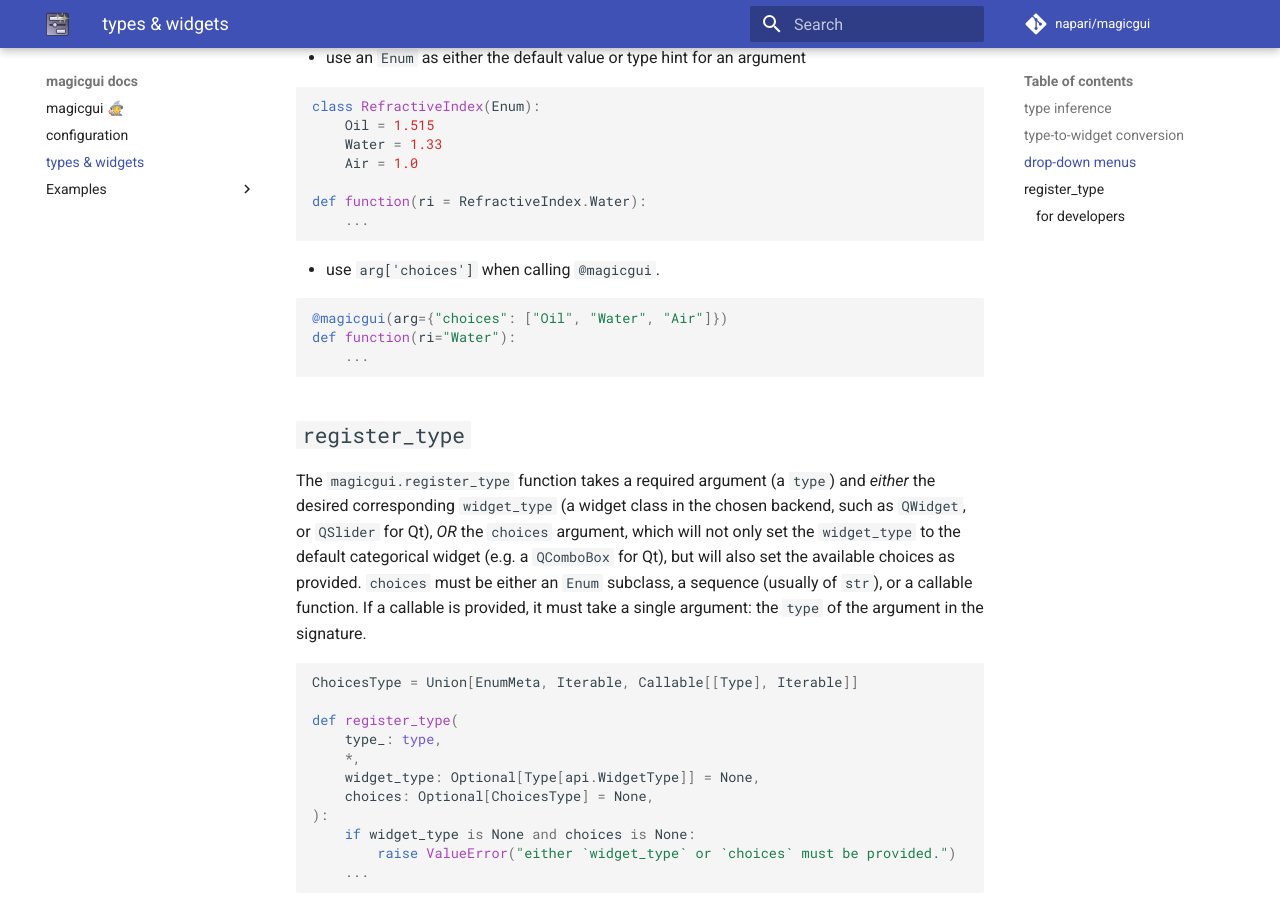
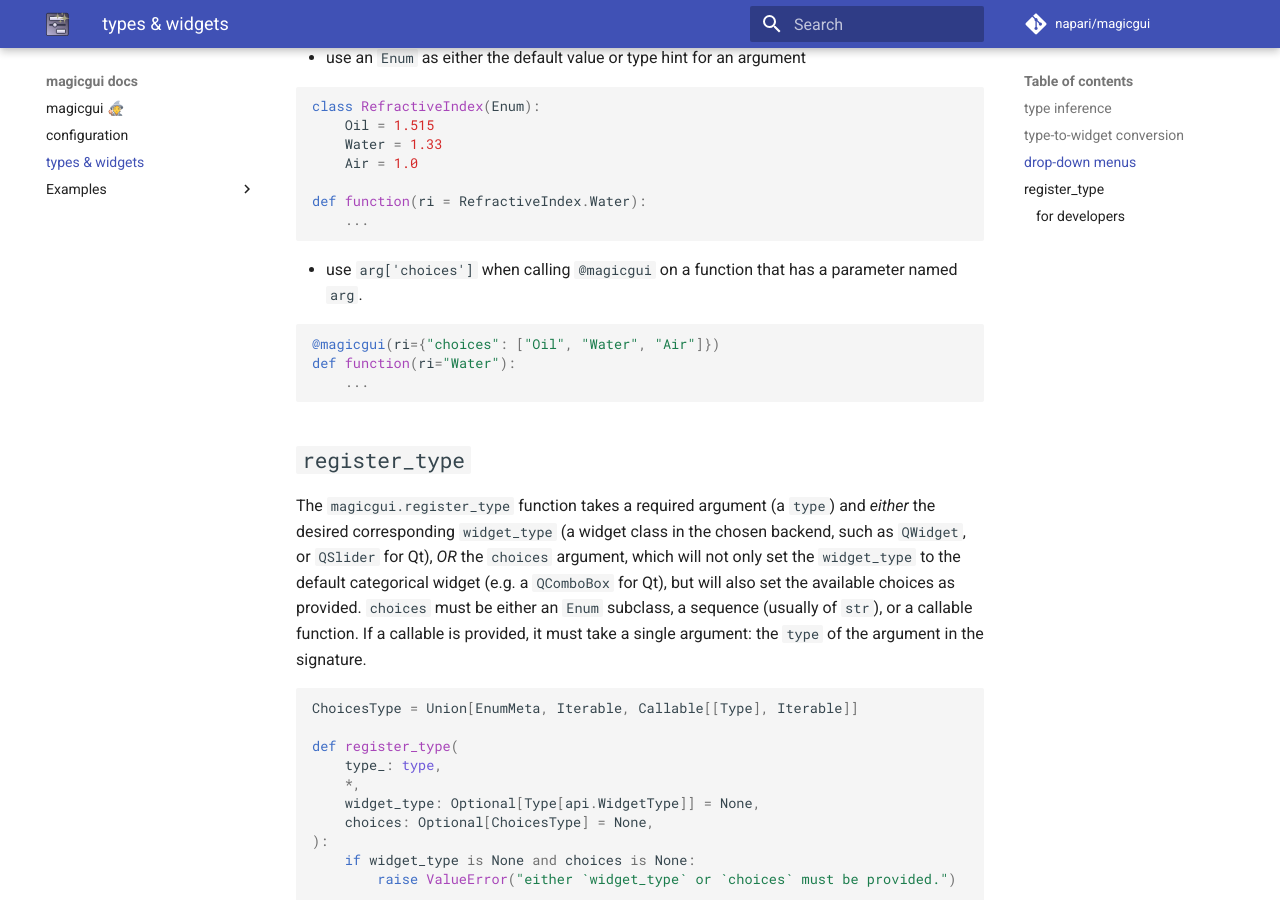
Before and after one commit to pyapp-kit/magicgui, an MkDocs documentation site: the page built from docs/type_inference.md, in a window 1280 px wide and 900 px high, scrolled down 1020 px. Built offline with MkDocs 1.6.1 and Material for MkDocs 9.7.7, drawn with Linux system fonts in a browser that asks for light colours; comment, search, counter and statistics services are not loaded.

Commit message:
Corrected usage / example code of parameter 'choices' (#57)
When I derived code from this example, I was stumbling over that "arg" variable name here. I _think_ it's better explained like this.

````diff
--- a/docs/type_inference.md
+++ b/docs/type_inference.md
@@ -51,10 +51,10 @@ def function(ri = RefractiveIndex.Water):
     ...
 ```
 
-- use `arg['choices']` when calling `@magicgui`.
+- use `arg['choices']` when calling `@magicgui` on a function that has a parameter named `arg`.
 
 ```python
-@magicgui(arg={"choices": ["Oil", "Water", "Air"]})
+@magicgui(ri={"choices": ["Oil", "Water", "Air"]})
 def function(ri="Water"):
     ...
 ```
````
